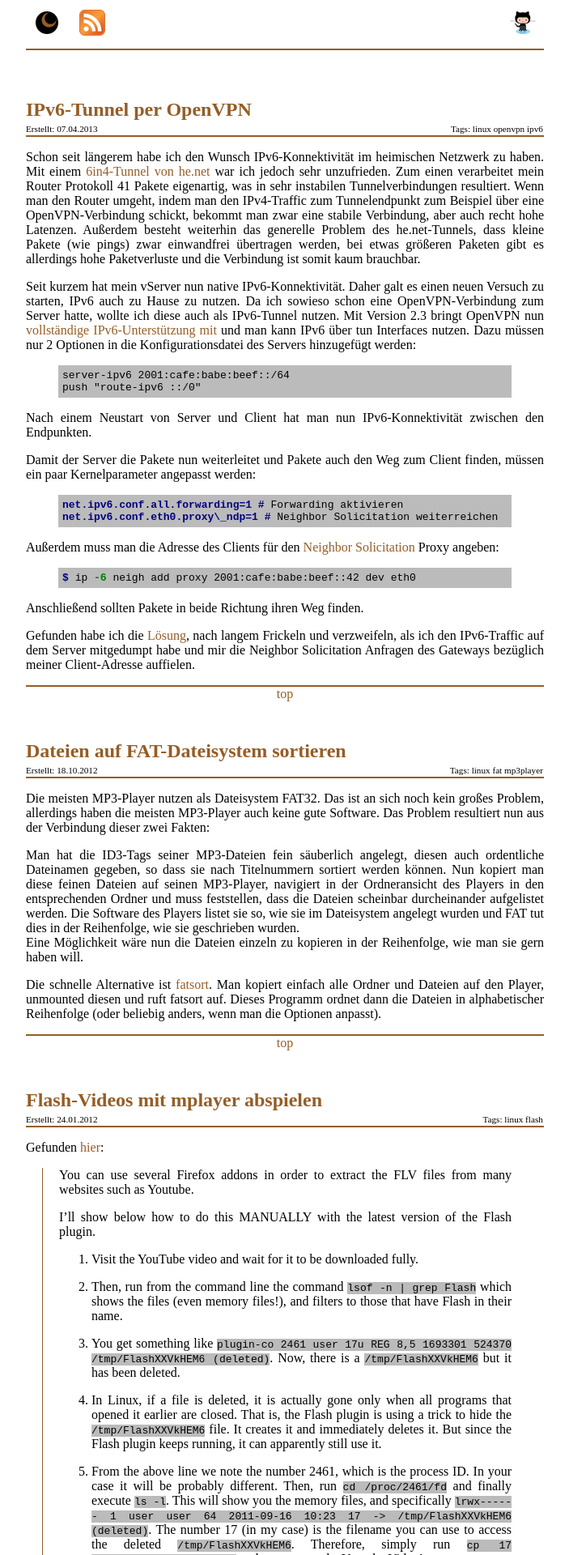
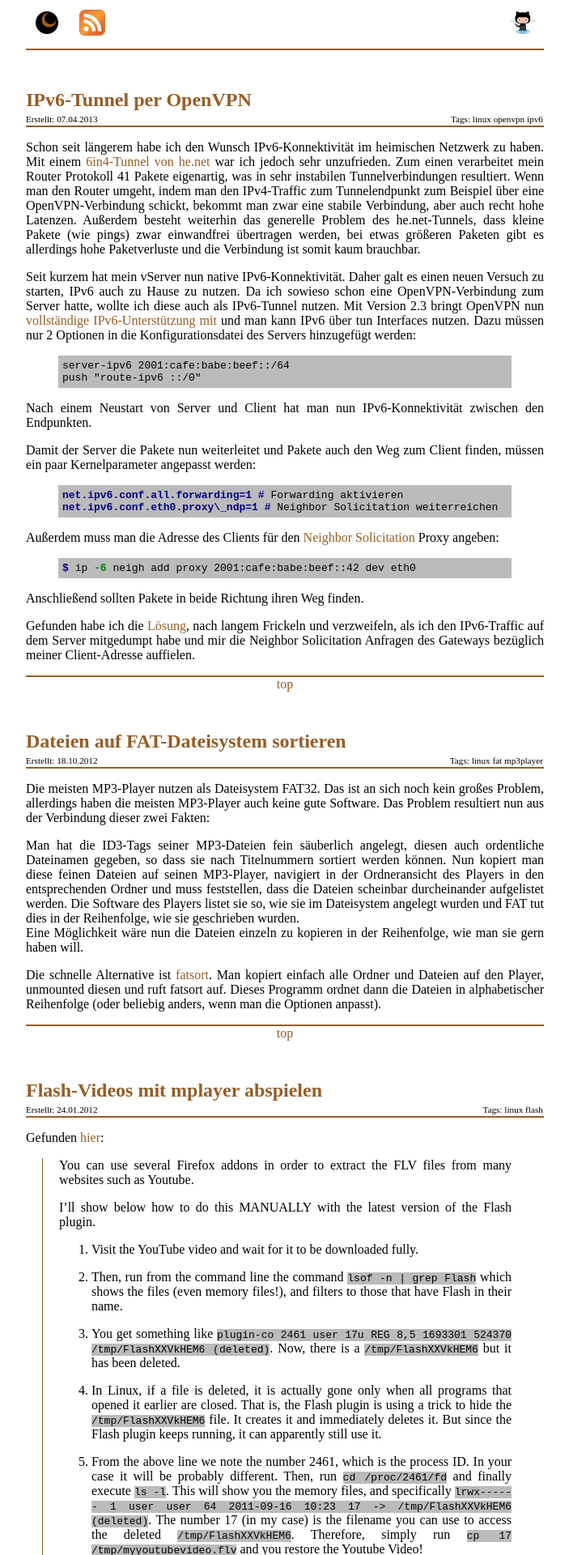
Before and after one commit to aibor/aibor.github.com, a Jekyll site: the page built from articles/index.markdown, in a window 1280 px wide. Shown: the top 1920 px of the page at 81% size, without its empty margins (18-721 px from the left). Built offline with Jekyll 4.4.1, drawn with Linux system fonts in a browser that asks for light colours.

Commit message:
added contact to footer, updated CSS

```diff
--- a/css/style.css
+++ b/css/style.css
@@ -34,7 +34,8 @@ footer p {
   color: #555;
 }
 article {
-  padding: 12px 0;
+  /*padding: 12px 0;*/
+  margin: 8px 0;
   text-align: justify;
 }
 article header {
```
